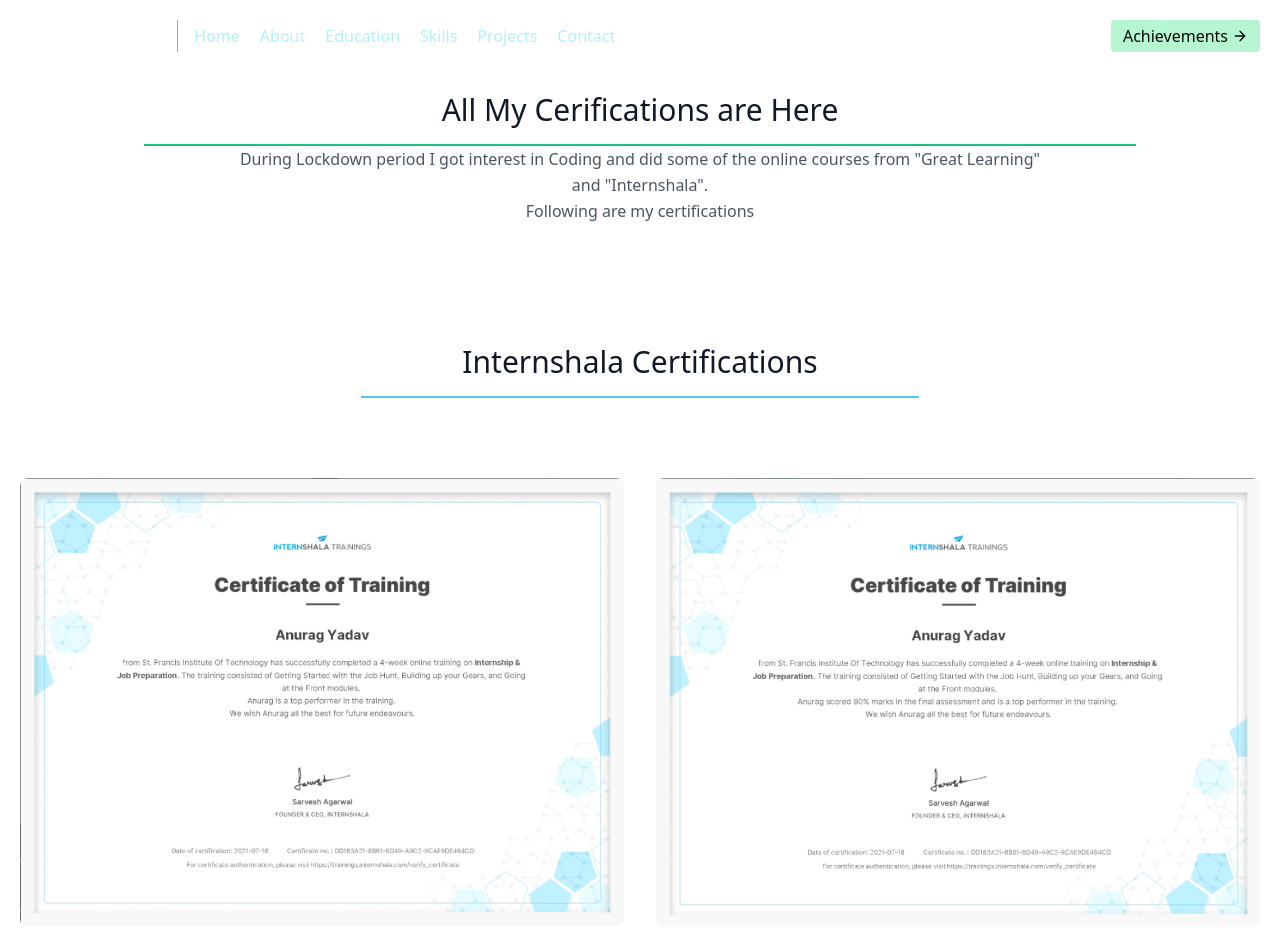
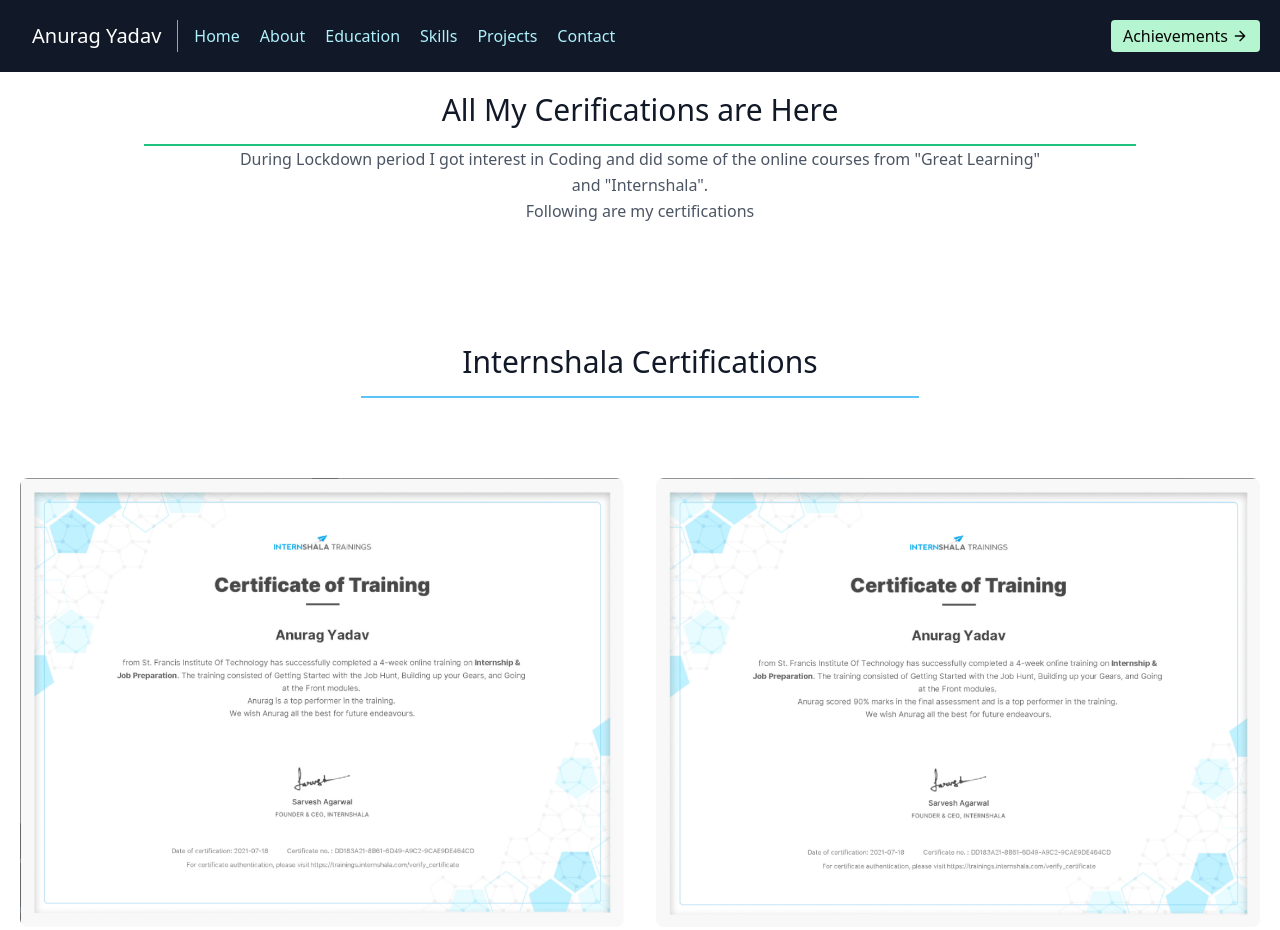
Before and after one commit to Anurag0605/Portfolio.github.io, a plain HTML site: page achievements.html in a window 1280 px wide. Shown: the top 930 px of the page. Drawn offline with nearby package versions, Linux system fonts and the light colour scheme.

Commit message:
Update achievements.html

```diff
--- a/achievements.html
+++ b/achievements.html
@@ -78,7 +78,7 @@ nav a:hover{
 </head>
 <body>
 
-      <header class="text-grey-600 dark:bg-gray-900 body-font">
+      <header class="text-grey-600 dark:bg-gray-900 body-font bg-gray-900">
         <div class="container mx-auto flex mt-0 flex-wrap p-5 flex-col md:flex-row items-center">
           <a class="flex title-font font-medium items-center text-gray-900 mb-4 md:mb-0">
             <!-- <svg xmlns="http://www.w3.org/2000/svg" fill="none" stroke="currentColor" stroke-linecap="round" stroke-linejoin="round" stroke-width="2" class="w-10 h-10 text-white p-2 bg-indigo-500 rounded-full" viewBox="0 0 24 24">
```
